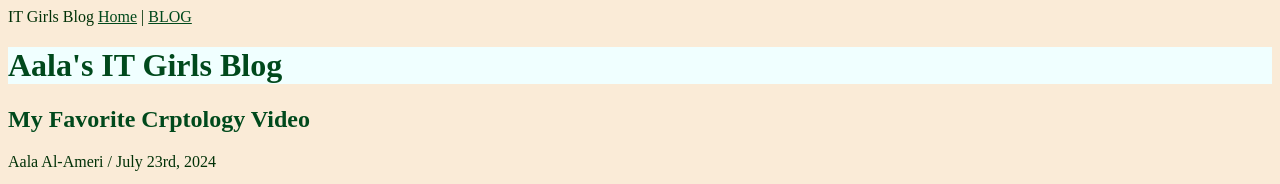
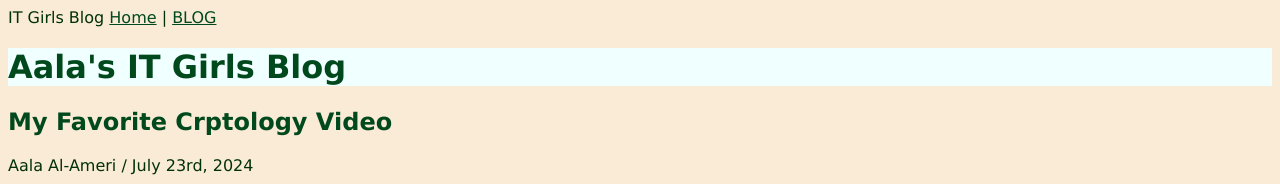
Before and after one commit to suitgirls/aalameri, a plain HTML site: page blog.html in a window 1280 px wide. Shown: the top 184 px of the page. Drawn offline with Linux system fonts and the light colour scheme.

Commit message:
Add files via upload

```diff
--- a/style.css
+++ b/style.css
@@ -1,6 +1,7 @@
 body {color: rgb(1, 49, 7);
 background-color:antiquewhite;
+font-family:Verdana, Geneva, Tahoma, sans-serif;
 }
-h1{color: rgb(0, 73, 28); background-color: azure;}
-h2{color: rgb(0, 73, 28);}
+h1{color: rgb(0, 73, 28); background-color: azure; font-family : Verdana, Tahoma, sans-serif;}
+h2{color: rgb(0, 73, 28);font-family : Verdana, Tahoma, sans-serif}
 a {color: rgb(0, 73, 28);}
```
